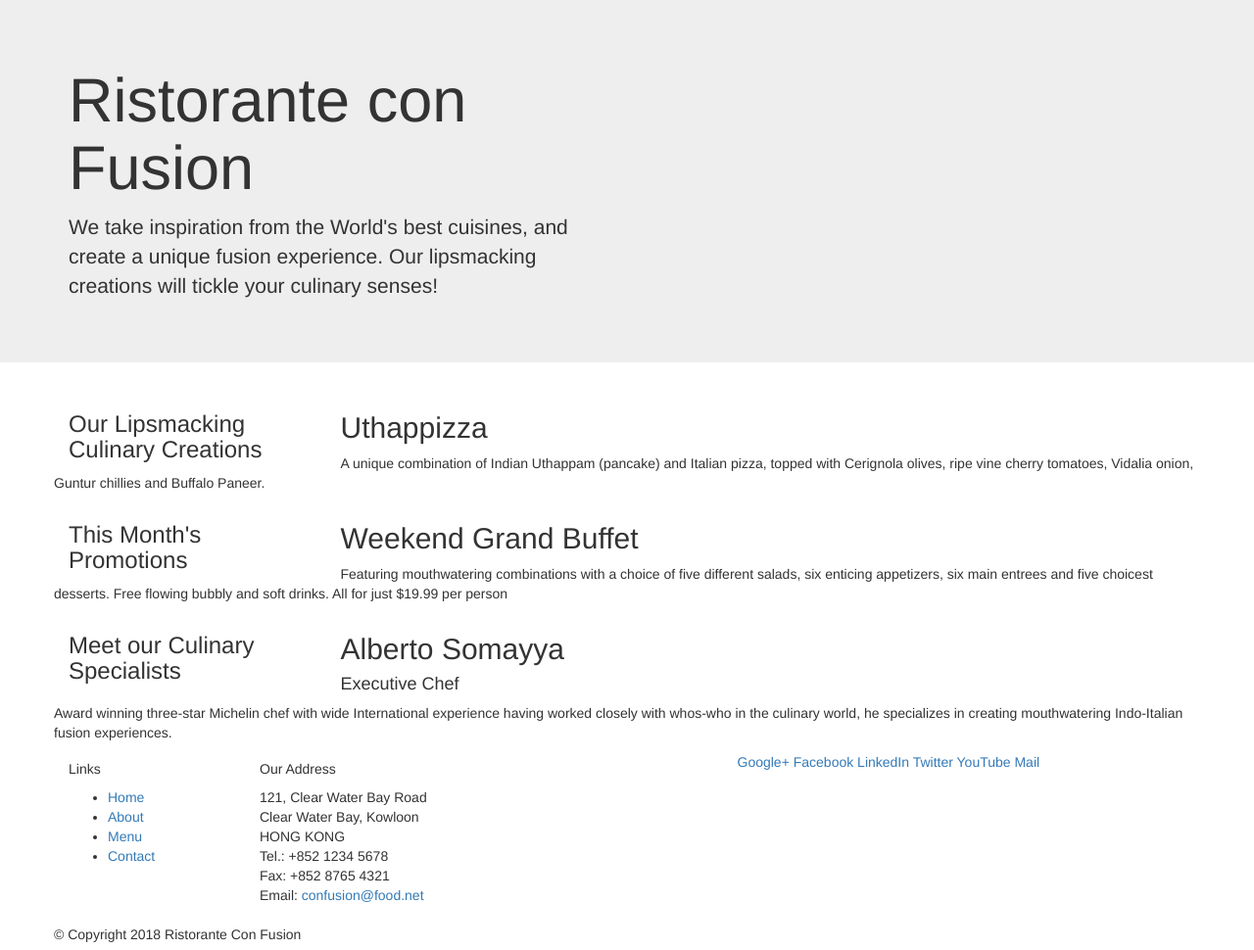
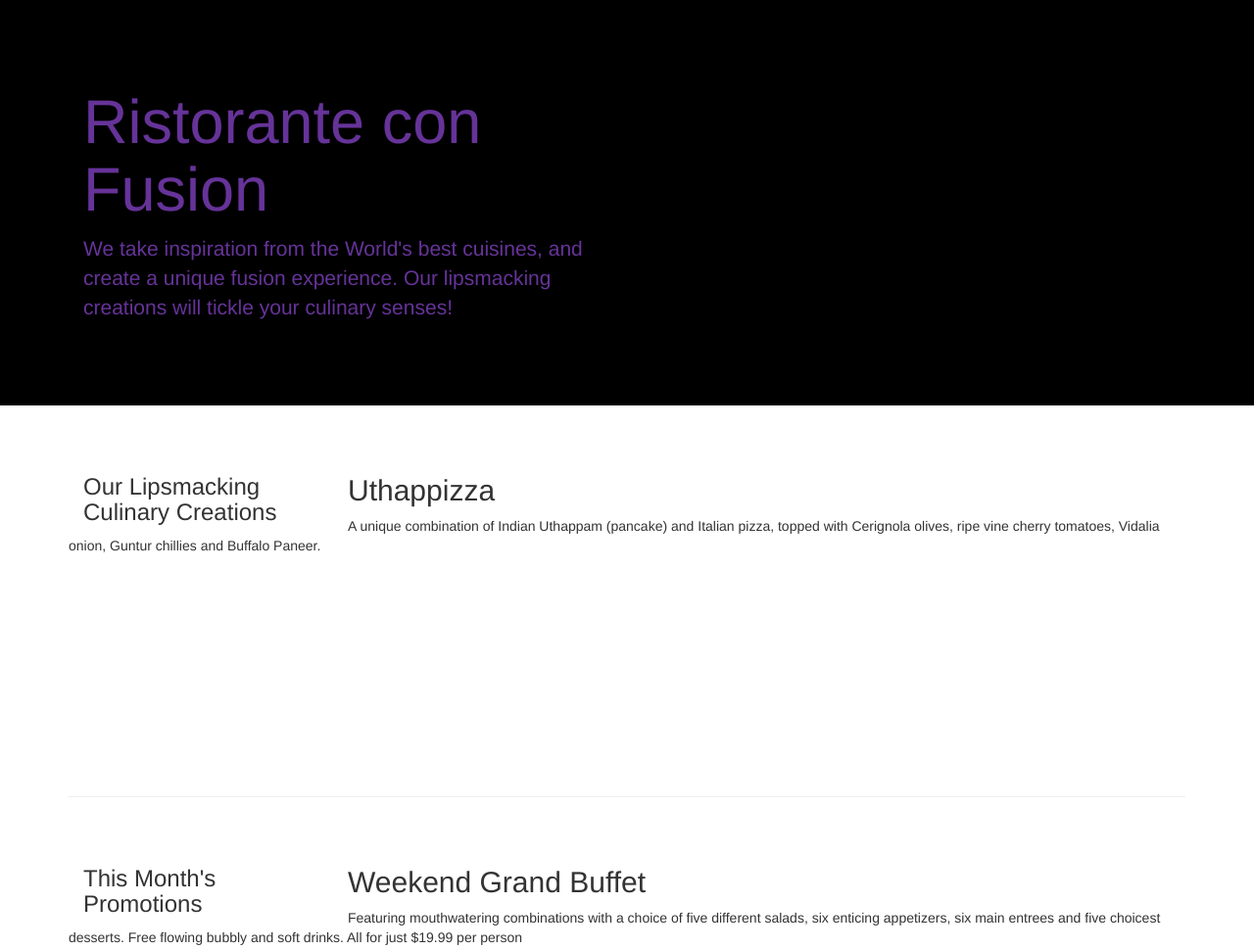
Before and after one commit to callisto05/boot, a plain HTML site: page index.html in a window 1280 px wide. Shown: the top 970 px of the page at 98% size. Drawn offline with nearby package versions, Linux system fonts and the light colour scheme.

Commit message:
Bootstrap p2

```diff
--- /dev/null
+++ b/css/styels.css
@@ -0,0 +1,30 @@
+.row-header {
+    margin: 0px auto;
+    padding: 0px auto;
+}
+
+.row-content {
+    margin: 0px auto;
+    padding: 50px 0px 50px 0px;
+    border-bottom: 1px ridge;
+    min-height: 400px;
+}
+
+.footer{
+    background-color: #E9ECEF;
+    margin: 0px auto;
+    padding: 20px 0px 20px 0px;
+}
+
+.jumbotron {
+    padding: 70px 30px 70px 30px;
+    margin: 0px auto;
+    color:rebeccapurple;
+    background-color:black;
+}
+
+.address{
+    font-size: 80%;
+    margin: 0px;
+    color: #0f0f0f;
+}
--- a/index.html
+++ b/index.html
@@ -9,6 +9,7 @@
 
     <!-- Bootstrap CSS -->
     <link rel="stylesheet" href="node_modules/bootstrap/dist/css/bootstrap.min.css">
+    <link rel="stylesheet" href="css/styels.css">
     <title>Ristorante Con Fusion</title>
 </head>
 
@@ -16,7 +17,7 @@
 
     <header class="jumbotron">
         <div class="container">
-            <div class="row">
+            <div class="row row-header align-items-center">
                 <div class="col-12 col-sm-6">
                     <h1>Ristorante con Fusion</h1>
                     <p>We take inspiration from the World's best cuisines, and create a unique fusion experience. Our lipsmacking creations will tickle your culinary senses!</p>
@@ -28,7 +29,7 @@
     </header>
 
     <div class="container">
-        <div class="row">
+        <div class="row row-content align-items-center">
             <div class="col-12 col-sm-4 col-md-3 order-sm-last">
                 <h3>Our Lipsmacking Culinary Creations</h3>
             </div>
@@ -39,7 +40,7 @@
         </div>
 
 
-        <div class="row">
+        <div class="row row-content align-items-center">
             <div class="col-12 col-sm-4 col-md-3">
                 <h3>This Month's Promotions</h3>
             </div>
@@ -49,7 +50,7 @@
             </div>
         </div>
 
-        <div class="row">
+        <div class="row row-content align-items-center">
             <div class="col-12 col-sm-4 col-md-3 order-sm-last">
                 <h3>Meet our Culinary Specialists</h3>
             </div>
@@ -61,12 +62,12 @@
         </div>
     </div>
 
-    <footer>
+    <footer class="footer">
         <div class="container">
             <div class="row">
                 <div class="col-4 col-sm-2 offset-1">
                     <h5>Links</h5>
-                    <ul>
+                    <ul class="list-unstyled">
                         <li><a href="#">Home</a></li>
                         <li><a href="#">About</a></li>
                         <li><a href="#">Menu</a></li>
@@ -84,8 +85,8 @@
 		              Email: <a href="mailto:confusion@food.net">confusion@food.net</a>
 		           </address>
                 </div>
-                <div class="col-12 col-sm-4">
-                    <div>
+                <div class="col-12 col-sm-4 align-self-center">
+                    <div class="address">
                         <a href="http://google.com/+">Google+</a>
                         <a href="http://www.facebook.com/profile.php?id=">Facebook</a>
                         <a href="http://www.linkedin.com/in/">LinkedIn</a>
@@ -95,7 +96,7 @@
                     </div>
                 </div>
            </div>
-           <div class="row">
+           <div class="row justify-content-center">
                 <div class="col-auto">
                     <p>© Copyright 2018 Ristorante Con Fusion</p>
                 </div>
```
